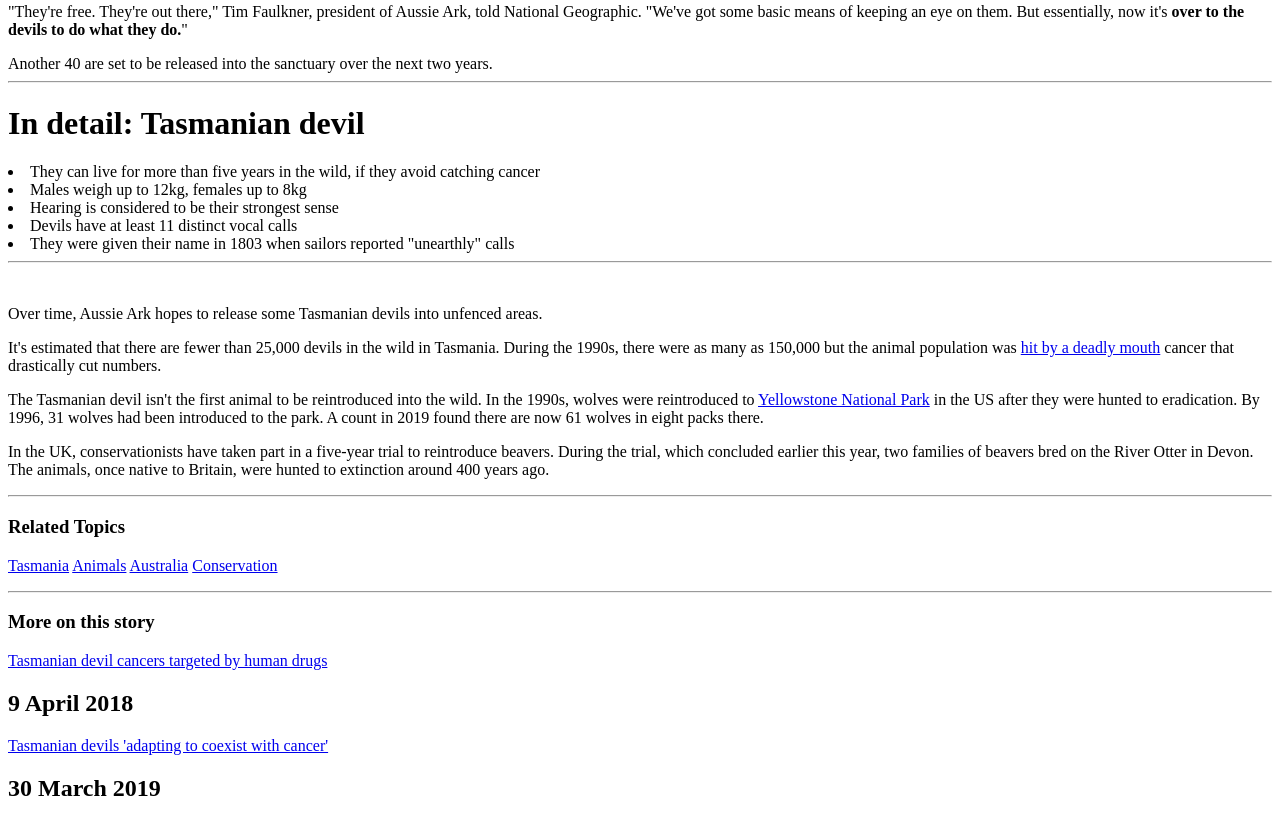
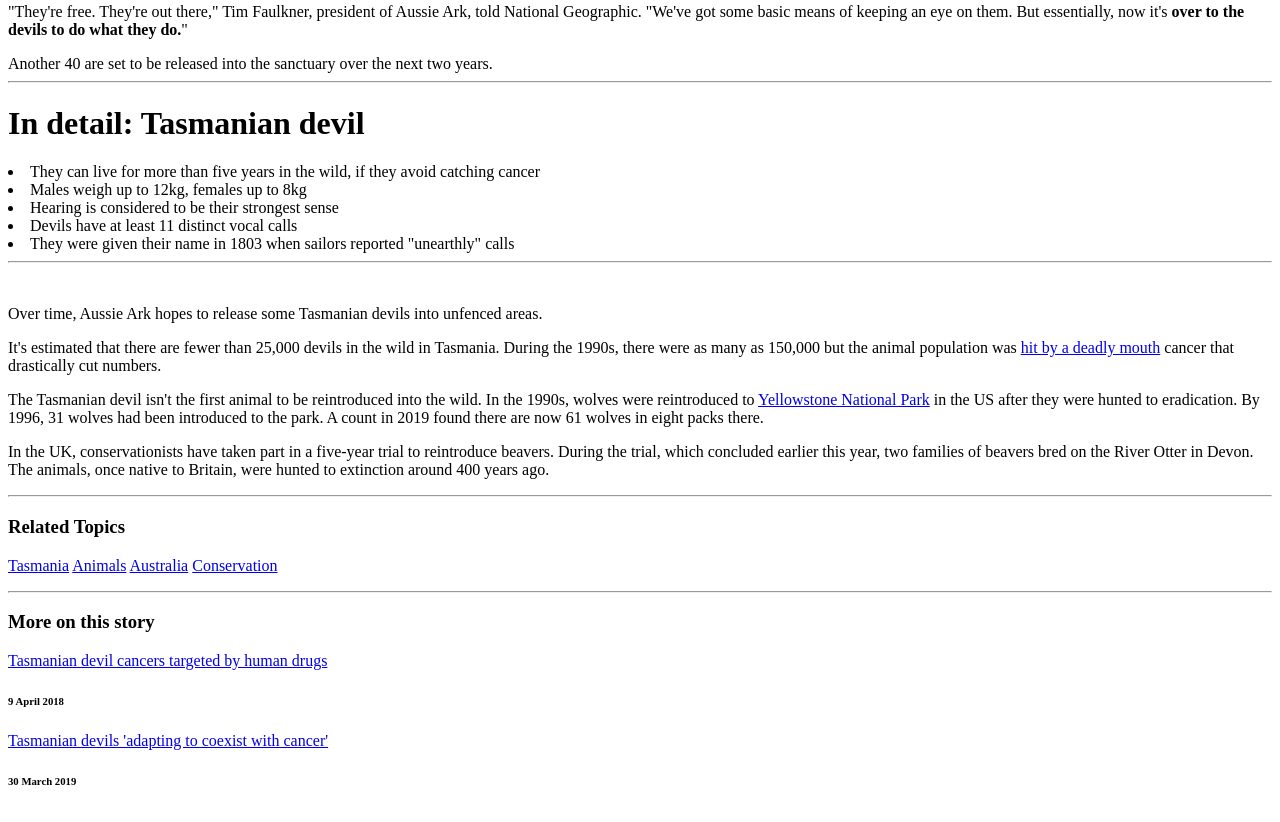
Before and after one commit to mariavampiro/Merinews, a plain HTML site: page index.html in a window 1280 px wide. Shown: the part 1009-1831 px from the top of the page. Drawn offline with Linux system fonts and the light colour scheme.

Commit message:
font size

```diff
--- a/index.html
+++ b/index.html
@@ -75,9 +75,9 @@
           <h3>More on this story
           </h3>
           <p><a href="https://www.bbc.com/news/uk-england-cambridgeshire-43698885" target="_blank">Tasmanian devil cancers targeted by human drugs</a></p>
-          <p><h2>9 April 2018</h2></p>
+          <p><h6>9 April 2018</h6></p>
           <p><a href="https://www.bbc.com/news/science-environment-47659640" target="_blank">Tasmanian devils 'adapting to coexist with cancer'</a></p>
-          <p><h2>30 March 2019</h2></p>
+          <p><h6>30 March 2019</h6></p>
 
     </body>
 </html>
```
